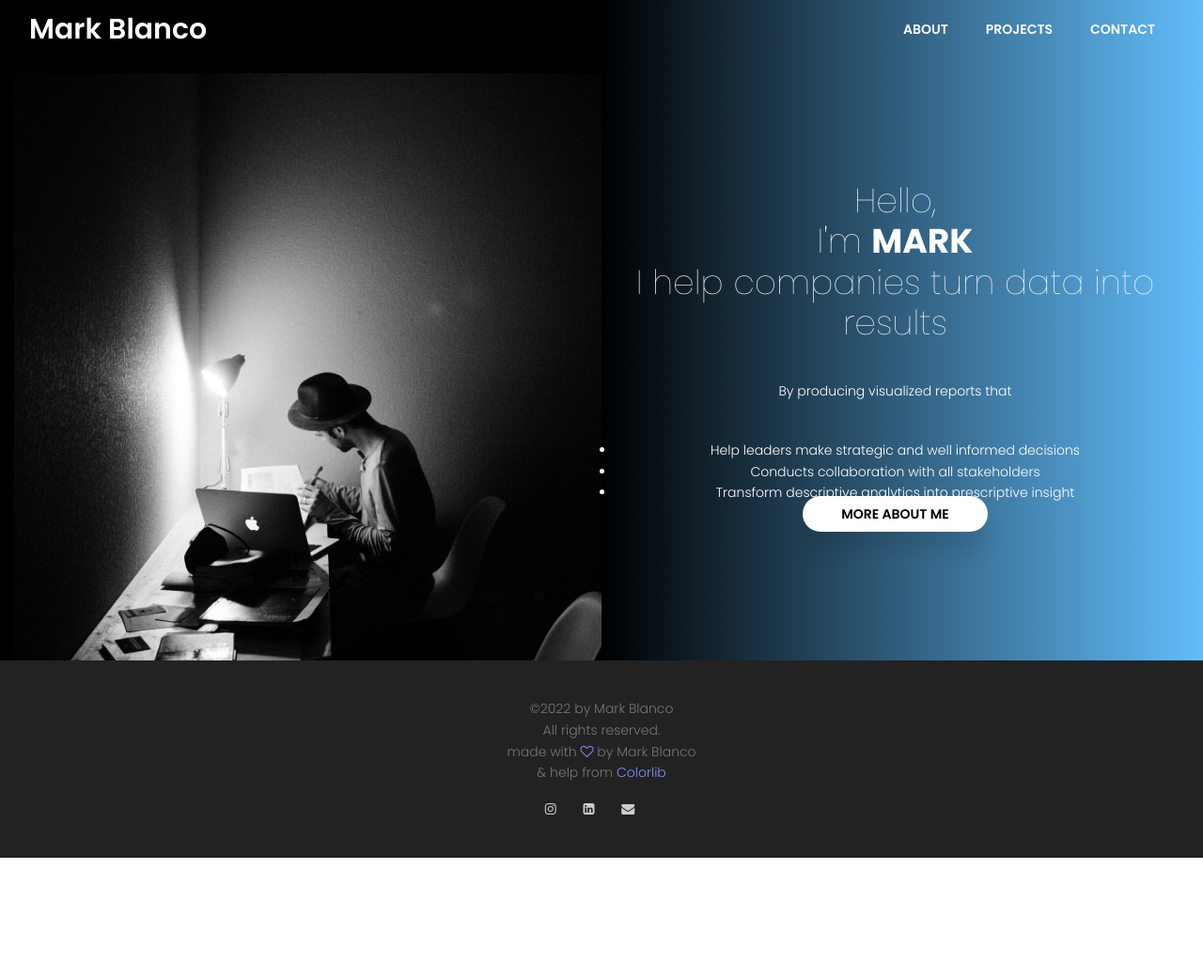
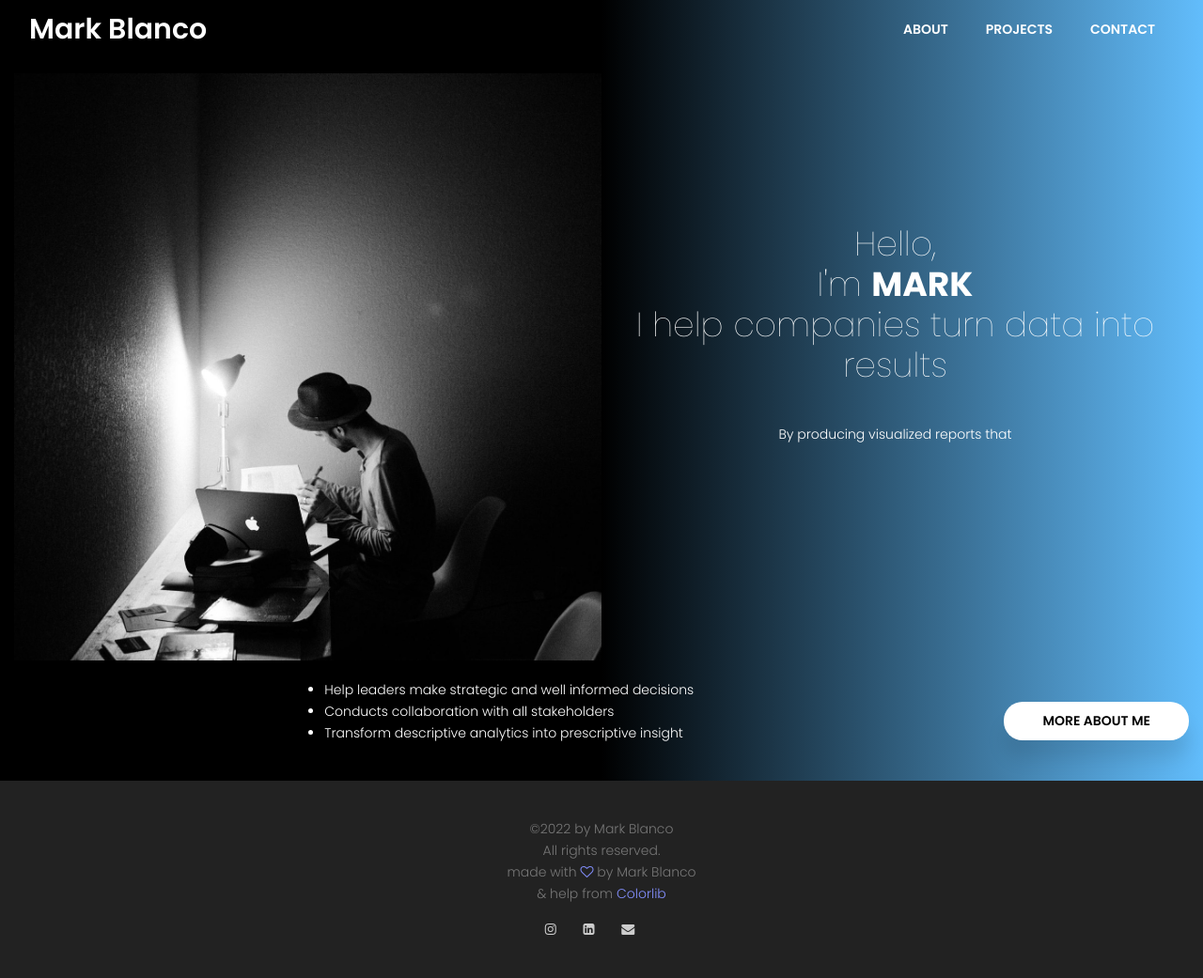
Before and after one commit to boombranco/boombranco.github.io, a Jekyll site: the page index.html, which Jekyll copies as it is, in a window 1280 px wide. Shown: the whole page at 94% size. Built offline with Jekyll 4.4.1, drawn with Linux system fonts in a browser that asks for light colours; nearby versions of some CDN libraries; before the commit the page ends 913 px from its top, so only the background shows below that.

Commit message:
testing list

```diff
--- a/index.html
+++ b/index.html
@@ -89,13 +89,13 @@
 						<p class="mx-auto text-white  mt-20 mb-40">
 							By producing visualized reports that
 						</p>
-						<ul class="text-white" style="list-style-type:disc">
-							<li>Help leaders make strategic and well informed decisions</li>
-							<li>Conducts collaboration with all stakeholders</li>
-							<li>Transform descriptive analytics into prescriptive insight</li>
-						</ul>
-						<a href="about.html" class="text-uppercase header-btn">More About Me</span></a>
 					</div>
+					<ul class="mx-auto text-white  mt-20 mb-40" style="list-style-type:disc">
+						<li>Help leaders make strategic and well informed decisions</li>
+						<li>Conducts collaboration with all stakeholders</li>
+						<li>Transform descriptive analytics into prescriptive insight</li>
+					</ul>
+					<a href="about.html" class="text-uppercase header-btn">More About Me</span></a>
 				</div>
 			</div>
 			</section>
```
